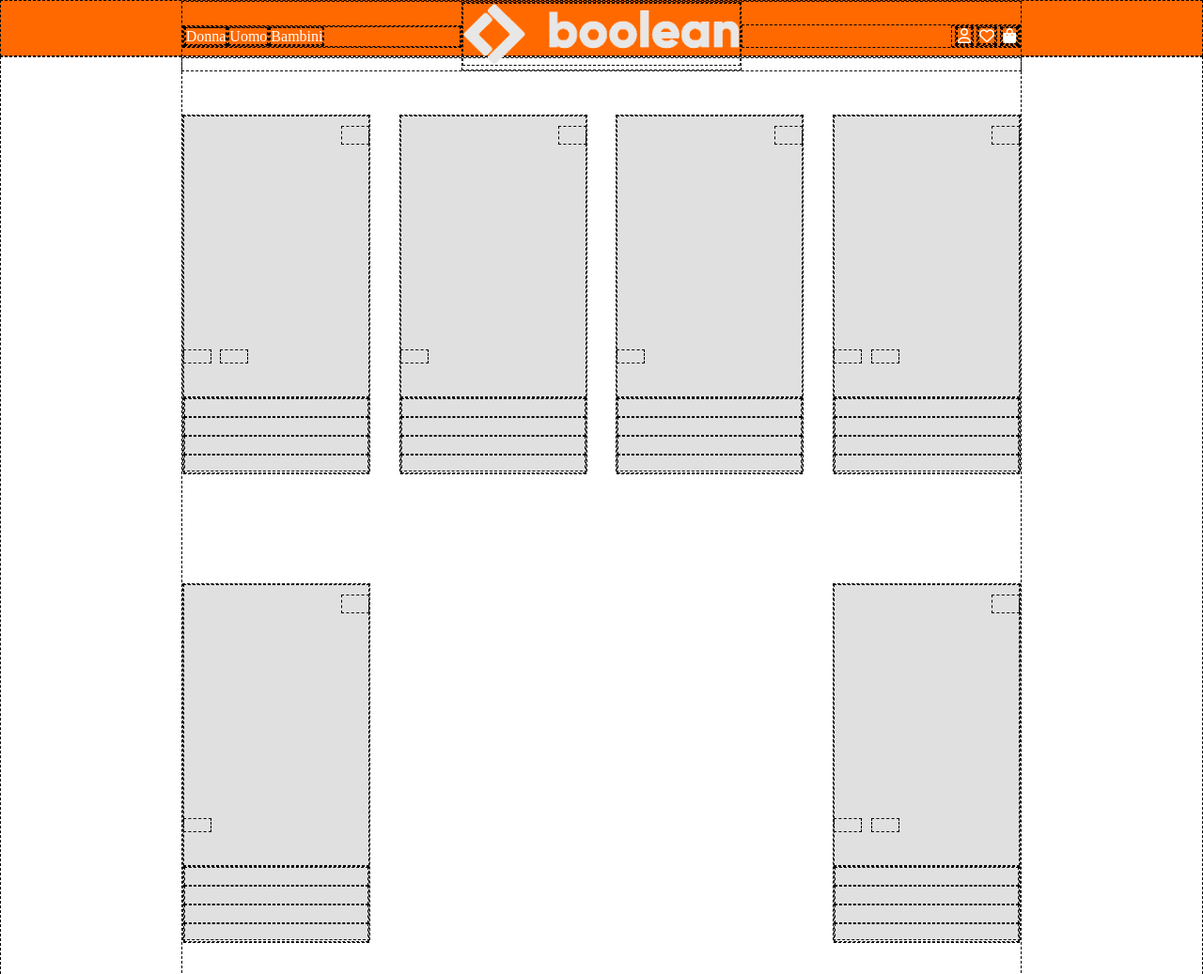
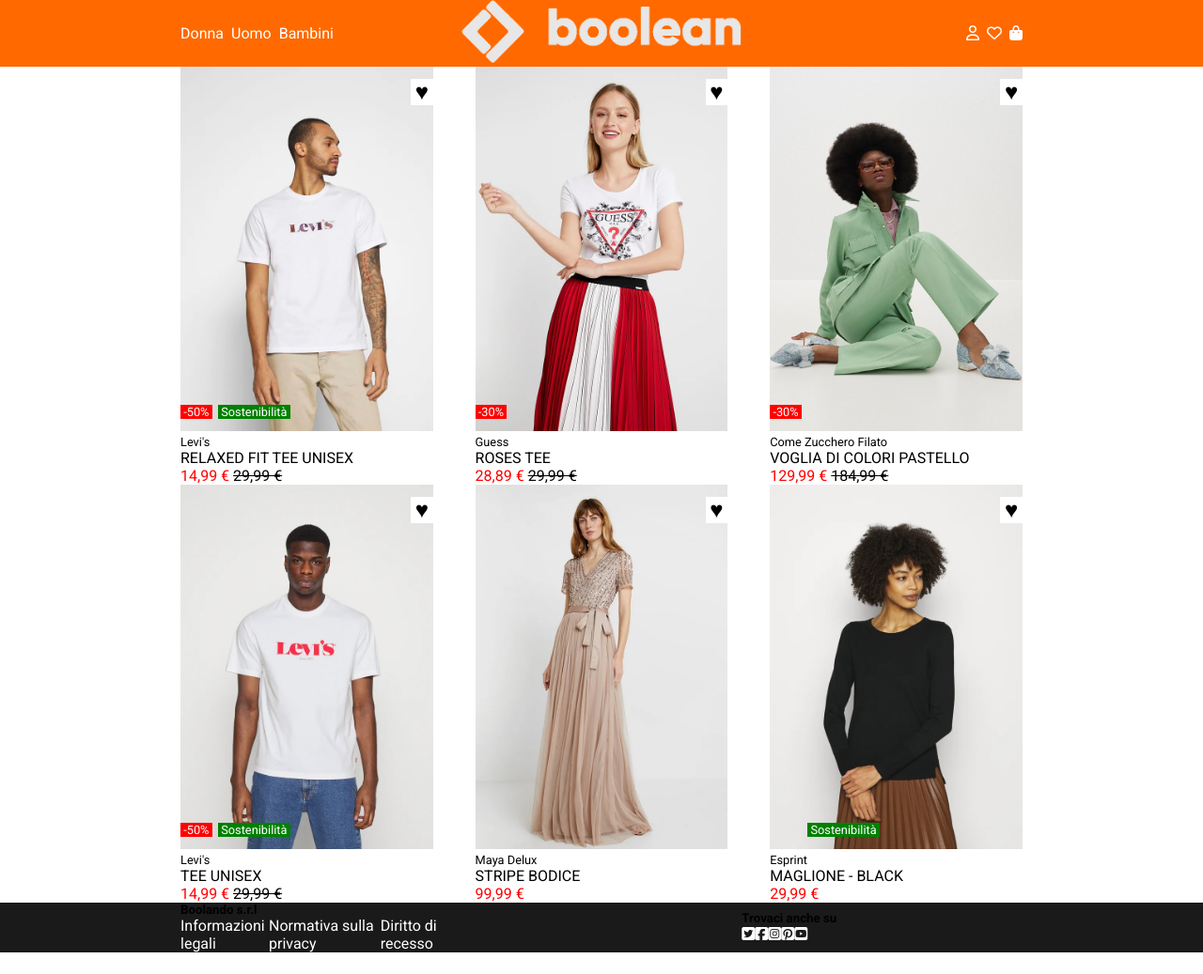
Before and after one commit to deca-francesco/html-css-boolando, a plain HTML site: page index.html in a window 1280 px wide. Shown: the top 1037 px of the page at 94% size. After the commit the page ends 1014 px from the top, so only its background shows below. Drawn offline with Linux system fonts and the light colour scheme.

Commit message:
ADD: cards content

```diff
--- a/assets/css/style.css
+++ b/assets/css/style.css
@@ -3,6 +3,10 @@
     margin: 0;
     padding: 0;
     box-sizing: border-box;
+}
+
+body {
+    font-family: Roboto;
 }
 
 img {
@@ -99,6 +103,11 @@
 /* #region header */
 header {
     background-color: var(--bool-primary);
+    position: sticky;
+    top: 0;
+    left: 0;
+    width: 100%;
+    z-index: 10000;
 
     .container {
         align-items: center;
@@ -108,11 +117,19 @@
         width: calc(100% / 3);
     }
 
+    .gender ul li {
+        margin-right: 0.5rem;
+    }
+
+    .logo>img {
+        height: 80%;
+    }
+
     .links {
         justify-content: end;
 
         li {
-            margin-left: 0.2rem;
+            margin-left: 0.5rem;
         }
     }
 
@@ -130,23 +147,62 @@
     }
 
     .card {
-        background-color: var(--bool-light-bg);
         position: relative;
+        width: 30%;
+
+        .picture img:last-child {
+            display: none;
+        }
+
+        &:hover .picture img:last-child {
+            display: block;
+        }
+
+        &:hover .picture img:first-child {
+            display: none;
+        }
 
         .favorite {
             position: absolute;
             top: 3%;
             right: 0;
+            padding: 0 0.3rem;
+            font-size: 1.5rem;
+            background-color: white;
+        }
+
+        .favorite:hover {
+            color: red;
         }
 
         .sale, .sustainable {
             position: absolute;
-            bottom: 30%;
+            bottom: 70px;
             left: 0;
+            color: white;
+            padding: 0 0.2rem;
+            font-size: 0.8rem;
+        }
+
+        .sale {
+            background-color: var(--bool-sale);
         }
 
         .sustainable {
-            left: 20%;
+            left: 40px;
+            background-color: var(--bool-eco);
+        }
+
+        .brand {
+            font-size: 0.8rem;
+        }
+
+        .price_red {
+            color: var(--bool-sale);
+        }
+
+        .price_old {
+            text-decoration: line-through;
         }
 
     }
--- a/index.html
+++ b/index.html
@@ -4,10 +4,13 @@
     <meta charset="UTF-8">
     <meta name="viewport" content="width=device-width, initial-scale=1.0">
     <title>Boolando</title>
+    <link rel="preconnect" href="https://fonts.googleapis.com">
+    <link rel="preconnect" href="https://fonts.gstatic.com" crossorigin>
+    <link href="https://fonts.googleapis.com/css2?family=Roboto:ital,wght@0,100;0,300;0,400;0,500;0,700;0,900;1,100;1,300;1,400;1,500;1,700;1,900&display=swap" rel="stylesheet">
     <link rel="stylesheet" href="https://cdnjs.cloudflare.com/ajax/libs/font-awesome/6.6.0/css/all.min.css" integrity="sha512-Kc323vGBEqzTmouAECnVceyQqyqdsSiqLQISBL29aUW4U/M7pSPA/gEUZQqv1cwx4OnYxTxve5UMg5GT6L4JJg==" crossorigin="anonymous" referrerpolicy="no-referrer" />
     <link rel="stylesheet" href="./assets/css/style.css">
 </head>
-<body class="debug">
+<body class="">
     <header>
         <div class="container d-flex">
             <div class="gender">
@@ -37,218 +40,103 @@
         <div class="container d-flex">
             <div class="card relaxed_unisex">
                 <div class="picture">
-
+                    <img src="./assets/img/1.webp" alt="Unisex1">
+                    <img src="./assets/img/1b.webp" alt="Unisex1 hovered">
                 </div>
                 <!-- /.picture -->
                 <div class="product_info">
-                    <div class="brand">
-
-                    </div>
-                    <!-- /.brand -->
-                    <div class="name">
-
-                    </div>
-                    <!-- /.name -->
-                    <div class="price_red">
-
-                    </div>
-                    <!-- /.price_red -->
-                    <div class="price_old">
-
-                    </div>
-                    <!-- /.price_old -->
+                    <div class="brand">Levi's</div>
+                    <div class="name">RELAXED FIT TEE UNISEX</div>
+                    <span class="price_red">14,99 €</span>
+                    <span class="price_old">29,99 €</span>
                 </div>
                 <!-- /.product_info -->
-                <div class="favorite">
-
-                </div>
-                <!-- /.favorite -->
-                <div class="sale">
-
-                </div>
-                <!-- /.sale -->
-                <div class="sustainable">
-
-                </div>
-                <!-- /.sustainable -->
+                <div class="favorite">&hearts;</div>
+                <div class="sale">-50%</div>
+                <div class="sustainable">Sostenibilità</div>
             </div>
             <!-- /.relaxed_unisex -->
             <div class="card roses">
                 <div class="picture">
-
+                    <img src="./assets/img/2.webp" alt="Roses">
+                    <img src="./assets/img/2b.webp" alt="Roses hovered">
                 </div>
                 <!-- /.picture -->
                 <div class="product_info">
-                    <div class="brand">
-
-                    </div>
-                    <!-- /.brand -->
-                    <div class="name">
-
-                    </div>
-                    <!-- /.name -->
-                    <div class="price_red">
-
-                    </div>
-                    <!-- /.price_red -->
-                    <div class="price_old">
-
-                    </div>
-                    <!-- /.price_old -->
+                    <div class="brand">Guess</div>
+                    <div class="name">ROSES TEE</div>
+                    <span class="price_red">28,89 €</span>
+                    <span class="price_old">29,99 €</span>
                 </div>
                 <!-- /.product_info -->
-                <div class="favorite">
-
-                </div>
-                <!-- /.favorite -->
-                <div class="sale">
-
-                </div>
-                <!-- /.sale -->
+                <div class="favorite">&hearts;</div>
+                <div class="sale">-30%</div>
             </div>
             <!-- /.roses -->
             <div class="card pastel">
                 <div class="picture">
-
+                    <img src="./assets/img/3.webp" alt="Unisex1">
+                    <img src="./assets/img/3b.webp" alt="Unisex1 hovered">
                 </div>
                 <!-- /.picture -->
                 <div class="product_info">
-                    <div class="brand">
-
-                    </div>
-                    <!-- /.brand -->
-                    <div class="name">
-
-                    </div>
-                    <!-- /.name -->
-                    <div class="price_red">
-
-                    </div>
-                    <!-- /.price_red -->
-                    <div class="price_old">
-
-                    </div>
-                    <!-- /.price_old -->
+                    <div class="brand">Come Zucchero Filato</div>
+                    <div class="name">VOGLIA DI COLORI PASTELLO</div>
+                    <span class="price_red">129,99 €</span>
+                    <span class="price_old">184,99 €</span>
                 </div>
                 <!-- /.product_info -->
-                <div class="favorite">
-
-                </div>
-                <!-- /.favorite -->
-                <div class="sale">
-
-                </div>
-                <!-- /.sale -->
+                <div class="favorite">&hearts;</div>
+                <div class="sale">-30%</div>
             </div>
             <!-- /.pastel -->
             <div class="card unisex">
                 <div class="picture">
-
+                    <img src="./assets/img/4.webp" alt="Unisex1">
+                    <img src="./assets/img/4b.webp" alt="Unisex1 hovered">
                 </div>
                 <!-- /.picture -->
                 <div class="product_info">
-                    <div class="brand">
-
-                    </div>
-                    <!-- /.brand -->
-                    <div class="name">
-
-                    </div>
-                    <!-- /.name -->
-                    <div class="price_red">
-
-                    </div>
-                    <!-- /.price_red -->
-                    <div class="price_old">
-
-                    </div>
-                    <!-- /.price_old -->
+                    <div class="brand">Levi's</div>
+                    <div class="name">TEE UNISEX</div>
+                    <span class="price_red">14,99 €</span>
+                    <span class="price_old">29,99 €</span>
                 </div>
                 <!-- /.product_info -->
-                <div class="favorite">
-
-                </div>
-                <!-- /.favorite -->
-                <div class="sale">
-
-                </div>
-                <!-- /.sale -->
-                <div class="sustainable">
-
-                </div>
-                <!-- /.sustainable -->
+                <div class="favorite">&hearts;</div>
+                <div class="sale">-50%</div>
+                <div class="sustainable">Sostenibilità</div>
             </div>
             <!-- /.unisex -->
             <div class="card stripe">
                 <div class="picture">
-
+                    <img src="./assets/img/5.webp" alt="Unisex1">
+                    <img src="./assets/img/5b.webp" alt="Unisex1 hovered">
                 </div>
                 <!-- /.picture -->
                 <div class="product_info">
-                    <div class="brand">
-
-                    </div>
-                    <!-- /.brand -->
-                    <div class="name">
-
-                    </div>
-                    <!-- /.name -->
-                    <div class="price_red">
-
-                    </div>
-                    <!-- /.price_red -->
-                    <div class="price_old">
-
-                    </div>
-                    <!-- /.price_old -->
+                    <div class="brand">Maya Delux</div>
+                    <div class="name">STRIPE BODICE</div>
+                    <span class="price_red">99,99 €</span>
                 </div>
                 <!-- /.product_info -->
-                <div class="favorite">
-
-                </div>
-                <!-- /.favorite -->
-                <div class="sale">
-
-                </div>
-                <!-- /.sale -->
+                <div class="favorite">&hearts;</div>
             </div>
             <!-- /.stripe -->
             <div class="card sweater">
                 <div class="picture">
-
+                    <img src="./assets/img/6.webp" alt="Unisex1">
+                    <img src="./assets/img/6b.webp" alt="Unisex1 hovered">
                 </div>
                 <!-- /.picture -->
                 <div class="product_info">
-                    <div class="brand">
-
-                    </div>
-                    <!-- /.brand -->
-                    <div class="name">
-
-                    </div>
-                    <!-- /.name -->
-                    <div class="price_red">
-
-                    </div>
-                    <!-- /.price_red -->
-                    <div class="price_old">
-
-                    </div>
-                    <!-- /.price_old -->
+                    <div class="brand">Esprint</div>
+                    <div class="name">MAGLIONE - BLACK</div>
+                    <span class="price_red">29,99 €</span>
                 </div>
                 <!-- /.product_info -->
-                <div class="favorite">
-
-                </div>
-                <!-- /.favorite -->
-                <div class="sale">
-
-                </div>
-                <!-- /.sale -->
-                <div class="sustainable">
-
-                </div>
-                <!-- /.sustainable -->
+                <div class="favorite">&hearts;</div>
+                <div class="sustainable">Sostenibilità</div>
             </div>
             <!-- /.sweater -->
         </div>
```
